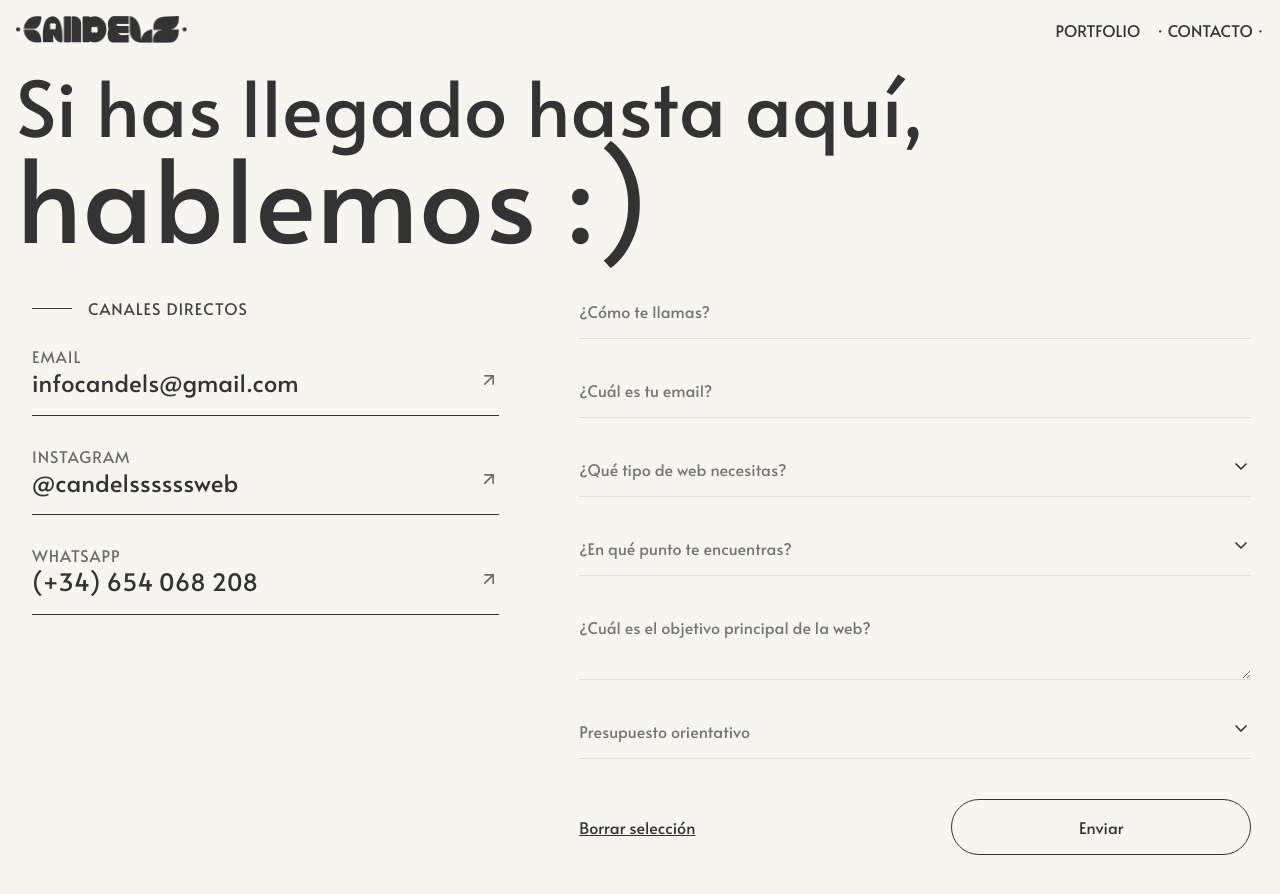
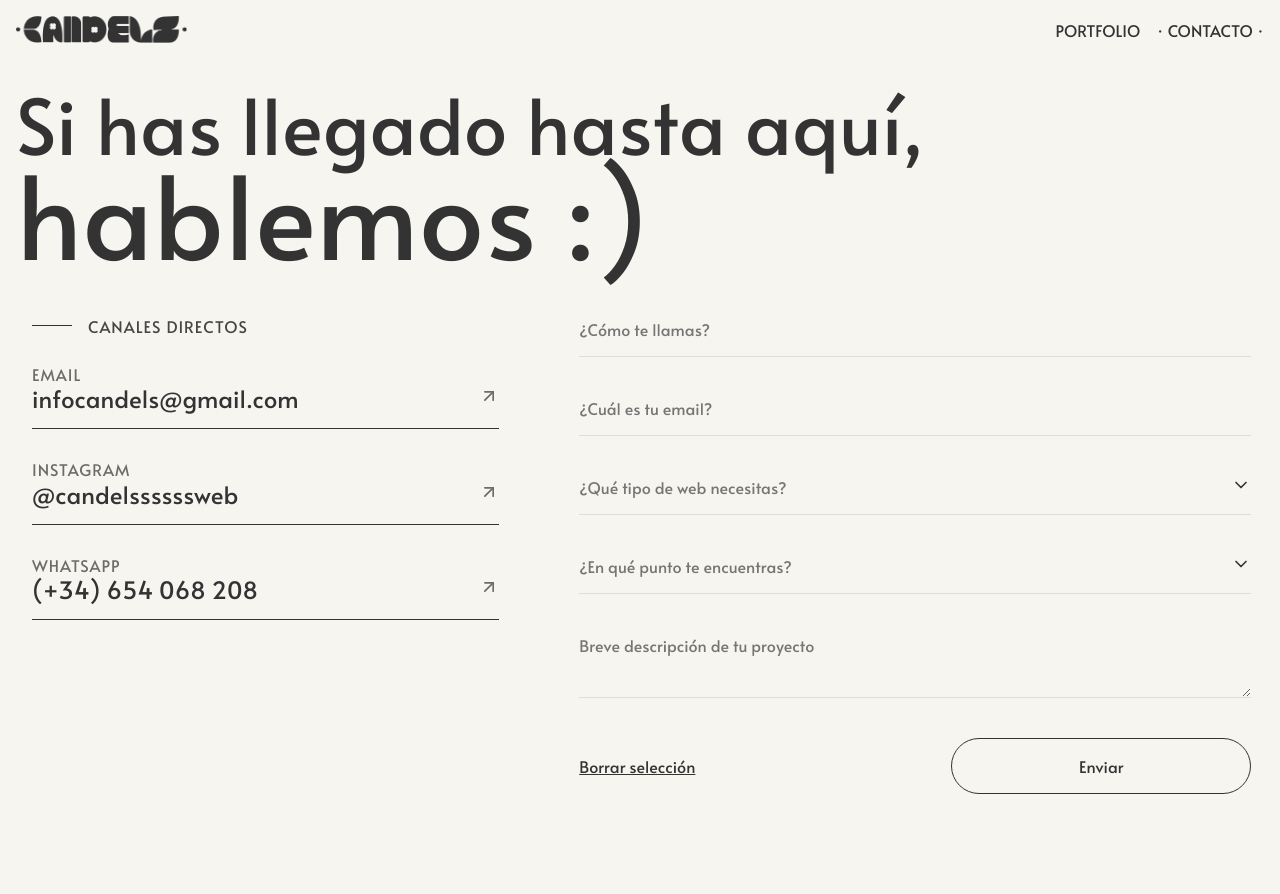
Before and after one commit to candelafsg/candels, a React (Vite) app: page /contact in a window 1280 px wide. Shown: the top 894 px of the page. After the commit the page ends 800 px from the top, so only its background shows below. Built offline with nearby package versions, Linux system fonts and the light colour scheme.

Commit message:
style : Transiciones

```diff
--- a/src/App.css
+++ b/src/App.css
@@ -4,12 +4,18 @@
   box-sizing: border-box;
 }
 
+html, body, #root {
+  height: 100%;
+  overflow-x: hidden;
+}
+
+body {
+  background-color: var(--background);
+  color: var(--text);
+  font-family: 'Alata', 'Poppins', -apple-system, BlinkMacSystemFont, 'Segoe UI', 'Roboto', 'Oxygen', 'Ubuntu', 'Cantarell', 'Fira Sans', 'Droid Sans', 'Helvetica Neue', sans-serif !important;
+}
 
 :root {
-
-  font-family: 'Alata', 'Poppins', -apple-system, BlinkMacSystemFont, 'Segoe UI', 'Roboto', 'Oxygen', 'Ubuntu', 'Cantarell', 'Fira Sans', 'Droid Sans', 'Helvetica Neue', sans-serif !important;
-  line-height: 1.5;
-
   --background: #F6F5F0;
   --text: #333333;
 
@@ -17,7 +23,6 @@
   text-rendering: optimizeLegibility;
   -webkit-font-smoothing: antialiased;
   -moz-osx-font-smoothing: grayscale;
-
 }
 
 /* fonts */
@@ -31,15 +36,6 @@
 
 /* Importar Poppins desde Google Fonts con fallback */
 @import url('https://fonts.googleapis.com/css2?family=Poppins:wght@300;400;500;600;700&display=swap');
-
-
-
-
-body {
-  background-color: var(--background);
-  color: var(--text);
-  font-family: 'Alata', 'Poppins', -apple-system, BlinkMacSystemFont, 'Segoe UI', 'Roboto', 'Oxygen', 'Ubuntu', 'Cantarell', 'Fira Sans', 'Droid Sans', 'Helvetica Neue', sans-serif !important;
-}
 
 /* Clase para evitar traducción automática */
 .no-translate {
--- a/src/App.jsx
+++ b/src/App.jsx
@@ -1,16 +1,13 @@
 
 import './App.css'
-import { Outlet } from 'react-router'
-import { Footer } from './components/footer/Footer'
+import PageTransition from './components/page-transition/PageTransition'
 
 function App() {
 
 
   return (
     <>
-
-    <Outlet />
-
+     <PageTransition />
     </>
   )
 }
--- /dev/null
+++ b/src/components/page-transition/PageTransition.jsx
@@ -0,0 +1,62 @@
+import { useEffect, useLayoutEffect, useRef, useState } from 'react';
+import { useLocation, useOutlet } from 'react-router';
+import './page-transition.css';
+
+const PageTransition = () => {
+  const location = useLocation();
+  const outlet = useOutlet();
+  const [isTransitioning, setIsTransitioning] = useState(false);
+  const [isGoingHome, setIsGoingHome] = useState(false);
+  const [transitionMode, setTransitionMode] = useState('forward');
+  const [prevOutlet, setPrevOutlet] = useState(null);
+  const [currentOutlet, setCurrentOutlet] = useState(outlet);
+  const transitionTimerRef = useRef(null);
+
+  useLayoutEffect(() => {
+    if (currentOutlet === outlet) return;
+
+    const goingToHome = location.pathname === '/' || location.pathname === '/home';
+    setIsGoingHome(goingToHome);
+
+    const navMode = location.state && typeof location.state === 'object' ? location.state.transition : undefined;
+    setTransitionMode(navMode === 'back' ? 'back' : 'forward');
+
+    if (transitionTimerRef.current) {
+      clearTimeout(transitionTimerRef.current);
+      transitionTimerRef.current = null;
+    }
+
+    setPrevOutlet(currentOutlet);
+    setIsTransitioning(true);
+
+    transitionTimerRef.current = setTimeout(() => {
+      setIsTransitioning(false);
+      setPrevOutlet(null);
+      setCurrentOutlet(outlet);
+      transitionTimerRef.current = null;
+    }, 600);
+  }, [location.key, outlet, location.pathname, currentOutlet]);
+
+  useEffect(() => {
+    if (!currentOutlet) setCurrentOutlet(outlet);
+  }, [currentOutlet, outlet]);
+
+  return (
+    <div className="page-transition-wrapper">
+      {isTransitioning && prevOutlet ? (
+        <>
+          <div className="page-transition-layer layer-prev">{prevOutlet}</div>
+          <div
+            className={`page-transition-layer layer-next ${isTransitioning ? 'transitioning' : ''} ${transitionMode === 'back' ? 'mode-back' : 'mode-forward'} ${isGoingHome ? 'going-home' : 'going-to-page'}`}
+          >
+            {outlet}
+          </div>
+        </>
+      ) : (
+        <div className="page-transition-layer layer-current">{currentOutlet}</div>
+      )}
+    </div>
+  );
+};
+
+export default PageTransition;
--- /dev/null
+++ b/src/components/page-transition/page-transition.css
@@ -0,0 +1,86 @@
+.page-transition-wrapper {
+  position: relative;
+  width: 100%;
+  min-height: 100vh;
+  overflow: hidden;
+}
+
+.page-transition-layer {
+  position: absolute;
+  inset: 0;
+  width: 100%;
+  min-height: 100vh;
+  overflow: hidden;
+}
+
+.page-transition-layer.layer-current {
+  position: relative;
+  background-color: var(--background);
+}
+
+.page-transition-layer.layer-prev {
+  z-index: 1;
+}
+
+.page-transition-layer.layer-next {
+  z-index: 2;
+  will-change: clip-path, transform;
+  background-color: var(--background);
+}
+
+.page-transition-layer.layer-next.going-to-page {
+  clip-path: inset(0 0 0 100%);
+}
+
+.page-transition-layer.layer-next.mode-back.going-to-page {
+  clip-path: inset(0 100% 0 0);
+}
+
+.page-transition-layer.layer-next.going-home {
+  clip-path: inset(100% 0 0 0);
+}
+
+.page-transition-layer.layer-next.transitioning.going-to-page {
+  animation: revealFromRight 0.6s cubic-bezier(0.4, 0, 0.2, 1);
+}
+
+.page-transition-layer.layer-next.mode-back.transitioning.going-to-page {
+  animation: revealFromLeft 0.6s cubic-bezier(0.4, 0, 0.2, 1);
+}
+
+.page-transition-layer.layer-next.transitioning.going-home {
+  animation: revealFromTop 0.6s cubic-bezier(0.4, 0, 0.2, 1);
+}
+
+@keyframes revealFromRight {
+  0% {
+    clip-path: inset(0 0 0 100%);
+    transform: translateX(24px);
+  }
+  100% {
+    clip-path: inset(0 0 0 0);
+    transform: translateX(0);
+  }
+}
+
+@keyframes revealFromLeft {
+  0% {
+    clip-path: inset(0 100% 0 0);
+    transform: translateX(-24px);
+  }
+  100% {
+    clip-path: inset(0 0 0 0);
+    transform: translateX(0);
+  }
+}
+
+@keyframes revealFromTop {
+  0% {
+    clip-path: inset(100% 0 0 0);
+    transform: translateY(-24px);
+  }
+  100% {
+    clip-path: inset(0 0 0 0);
+    transform: translateY(0);
+  }
+}
--- a/src/db/db.js
+++ b/src/db/db.js
@@ -37,7 +37,7 @@ export const dbProjects = [
         description2: 'Web App de música donde puedes buscar canciones por género y crear listas de reproducción.',
         skills: ['React', 'Node.js', 'Figma'],
         link: 'https://soundslike-frontend.vercel.app/',
-        images: ['https://res.cloudinary.com/dhwd1b4be/image/upload/v1772527036/Frame_87_no2yd6.png', 'https://res.cloudinary.com/dhwd1b4be/image/upload/v1772527035/Frame_88_oxfmct.png', 'https://res.cloudinary.com/dhwd1b4be/image/upload/v1772527035/Frame_90_tucx5b.png', 'https://res.cloudinary.com/dhwd1b4be/image/upload/v1772527035/Frame_94_lrldhx.png', 'https://res.cloudinary.com/dhwd1b4be/image/upload/v1772527035/Frame_93_frj45v.png', 'https://res.cloudinary.com/dhwd1b4be/image/upload/v1772527035/Frame_92_ypof3s.png', 'https://res.cloudinary.com/dhwd1b4be/image/upload/v1772527035/Frame_89_wejrlz.png', 'https://res.cloudinary.com/dhwd1b4be/image/upload/v1772527035/Frame_91_kmcduc.png'],
+        images: ['https://res.cloudinary.com/dhwd1b4be/image/upload/v1772527036/Frame_87_no2yd6.png', 'https://res.cloudinary.com/dhwd1b4be/image/upload/v1772784192/Frame_88_kk0t0c.png', 'https://res.cloudinary.com/dhwd1b4be/image/upload/v1772527035/Frame_90_tucx5b.png', 'https://res.cloudinary.com/dhwd1b4be/image/upload/v1772527035/Frame_94_lrldhx.png', 'https://res.cloudinary.com/dhwd1b4be/image/upload/v1772527035/Frame_93_frj45v.png', 'https://res.cloudinary.com/dhwd1b4be/image/upload/v1772527035/Frame_92_ypof3s.png', 'https://res.cloudinary.com/dhwd1b4be/image/upload/v1772527035/Frame_89_wejrlz.png', 'https://res.cloudinary.com/dhwd1b4be/image/upload/v1772527035/Frame_91_kmcduc.png'],
         frontPage:'https://res.cloudinary.com/dhwd1b4be/image/upload/v1772129555/portada-soundslike_mli21z.png'
     },
 
--- a/src/pages/contact/Contact.jsx
+++ b/src/pages/contact/Contact.jsx
@@ -304,12 +304,12 @@ const Contact = () => {
                                             <textarea
                                                 value={message}
                                                 className='contact-textarea'
-                                                placeholder="¿Cuál es el objetivo principal de la web?"
+                                                placeholder="Breve descripción de tu proyecto"
                                                 onChange={(e) => setMessage(e.target.value)}
                                             ></textarea>
 
                                             {/* Dropdown personalizado para presupuesto */}
-                                            <div className="custom-dropdown">
+                                            {/* <div className="custom-dropdown">
                                                 <div className="dropdown-input-container">
                                                     <input
                                                         type="text"
@@ -344,7 +344,7 @@ const Contact = () => {
                                                         ))}
                                                     </div>
                                                 )}
-                                            </div>
+                                            </div> */}
 
                                             <div className="form-footer">
                                                 <button
@@ -502,12 +502,12 @@ const Contact = () => {
                             <textarea
                                 value={message}
                                 className='contact-textarea'
-                                placeholder="¿Cuál es el objetivo principal de la web?"
+                                placeholder="Breve descripción de tu proyecto"
                                 onChange={(e) => setMessage(e.target.value)}
                             ></textarea>
 
                             {/* Dropdown personalizado para presupuesto */}
-                            <div className="custom-dropdown">
+                            {/* <div className="custom-dropdown">
                                 <div className="dropdown-input-container">
                                     <input
                                         type="text"
@@ -542,7 +542,7 @@ const Contact = () => {
                                         ))}
                                     </div>
                                 )}
-                            </div>
+                            </div> */}
 
                             <div className="form-footer">
                                 <button
--- a/src/pages/project/Project.jsx
+++ b/src/pages/project/Project.jsx
@@ -8,7 +8,6 @@ import { CircleChevronLeft, CircleChevronRight, CircleX, Link } from 'lucide-rea
 import { IconButton } from '../../components/buttons/IconButton.jsx';
 import { useNavigate } from 'react-router'
 import { LightboxModal } from '../../components/lightbox/LightboxModal.jsx'
-import { div } from 'framer-motion/client'
 
 
 
@@ -46,7 +45,7 @@ const Project = () => {
 
 
   const handleBack = () => {
-    navigate('/portfolio')
+    navigate('/portfolio', { state: { transition: 'back' } })
   }
 
   // Funciones para el lightbox modal
--- a/src/pages/project/project.css
+++ b/src/pages/project/project.css
@@ -10,6 +10,12 @@
     width: 100%;
     height: 47dvh;
     position: relative;
+    background-color: rgba(0, 0, 0, 0.25);
+    border-radius: 10px;
+    overflow: hidden;
+    transform: translateZ(0);
+    backface-visibility: hidden;
+    -webkit-backface-visibility: hidden;
 }
 
 .frontpage-img {
@@ -19,6 +25,10 @@
     border-radius: 10px;
     opacity: 0.9;
     filter: brightness(0.8);
+
+    transform: translateZ(0);
+    backface-visibility: hidden;
+    -webkit-backface-visibility: hidden;
 
 }
 
@@ -44,6 +54,10 @@
       border-radius: 10px;
       cursor: pointer;
       transition: all 0.3s ease;
+
+      transform: translateZ(0);
+      backface-visibility: hidden;
+      -webkit-backface-visibility: hidden;
 }
 
 .project-li:hover{
@@ -117,6 +131,10 @@
     backdrop-filter: blur(5px) saturate(150%);
     -webkit-backdrop-filter: blur(20px) saturate(150%);
     border-top: 1px solid rgba(255, 255, 255, 0.2);
+
+    transform: translateZ(0);
+    backface-visibility: hidden;
+    -webkit-backface-visibility: hidden;
 }
 
 .project-info-container .project-txt.title {
```
